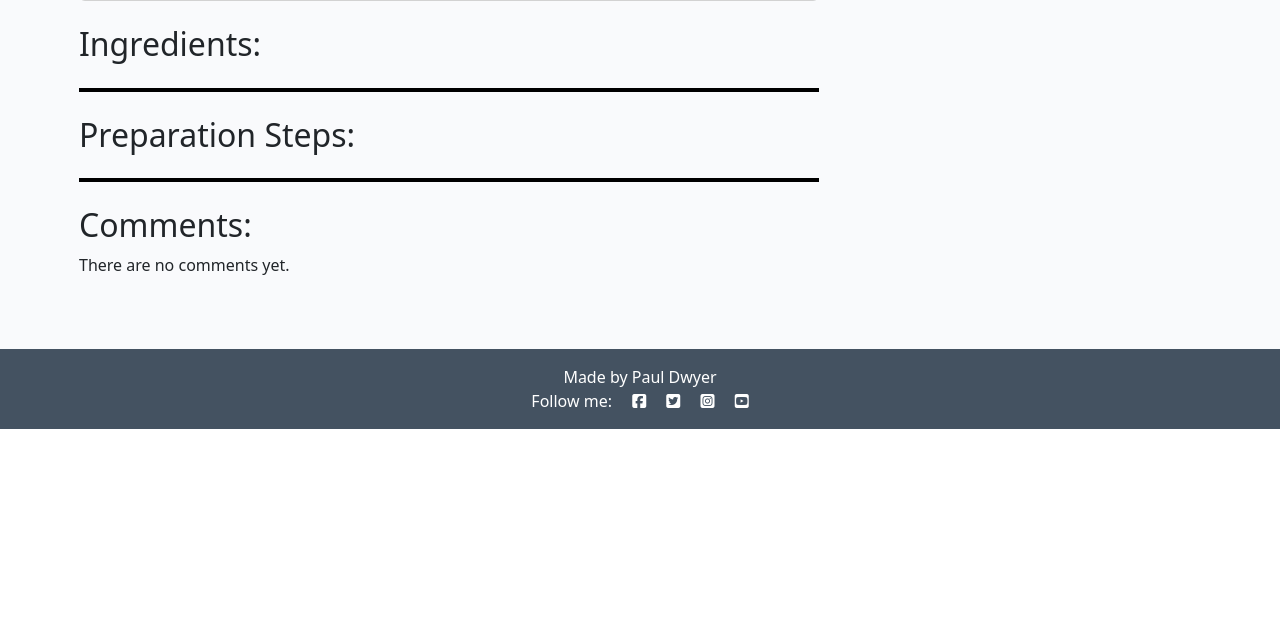
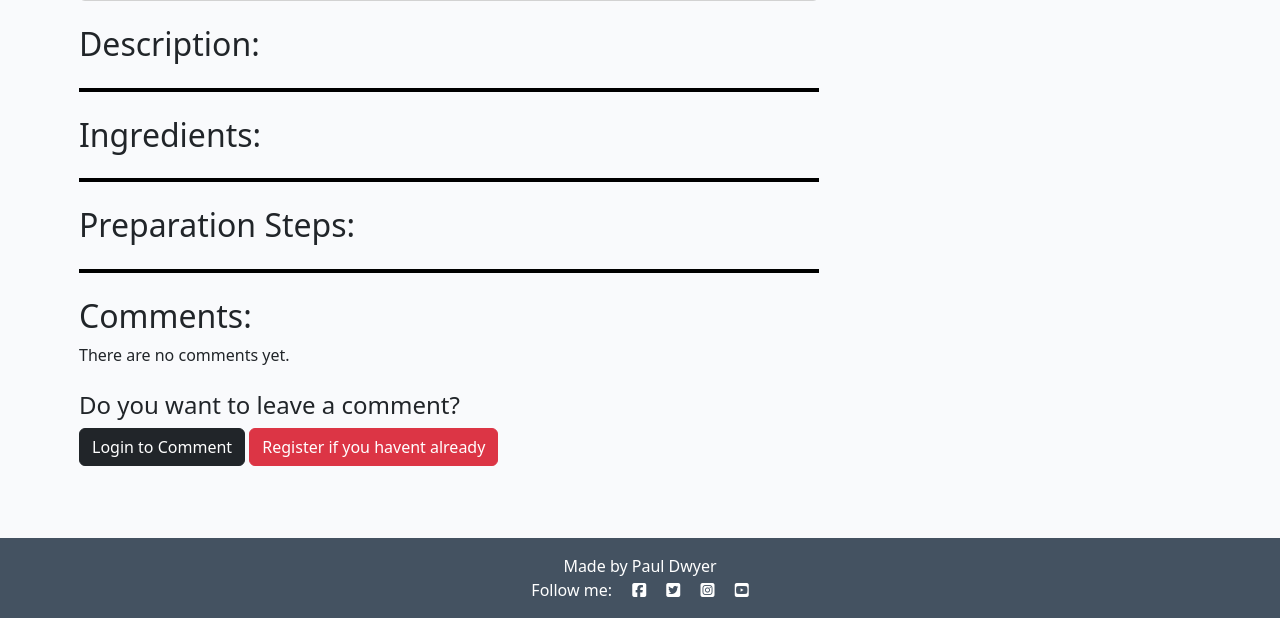
Before and after one commit to Pauldwyer/Pauls-Kitchen-pp4, a Django app: template templates/recipe_detail.html in a window 1280 px wide. Shown: the part 475-1093 px from the top of the page. Before the commit the page ends 904 px from the top, so only its background shows below. Run offline with Django 3.2, Linux system fonts and the light colour scheme; the template is opened without the code that fills it, so the values that code supplies are empty; parts of the project's set-up code (start-up, migrations or seed data) failed here and were passed over; some libraries are stand-ins or nearby versions.

Commit message:
add recipe description and add buttons to login or register at the comment section

```diff
--- a/templates/recipe_detail.html
+++ b/templates/recipe_detail.html
@@ -46,6 +46,12 @@
                     </div>
                 </div>
             </div>
+            <!--Recipe Description-->
+            <div class="my-4">
+                <h2>Description:</h2>
+                <p>{{ recipe.description|safe }}</p>
+            </div>
+            <div class="heavy-line"></div>
             <!-- ingredients and preperation steps -->
             <div class="my-4">
                 <h2>Ingredients:</h2>
@@ -85,10 +91,15 @@
                     <button type="submit" class="btn btn-dark">Submit</button>
                 </form>
             </div>
+            {% else %}
+            <div class="my-4">
+                <h4>Do you want to leave a comment?</h4>
+                <a class="btn btn-dark" href="{% url 'account_login' %}">Login to Comment</a>
+                <a class="btn btn-danger" href="{% url 'account_signup' %}">Register if you havent already</a>
+            </div>
             {% endif %}
             {% endif %}
         </div>
-
     </div>
 </div>
 
```
